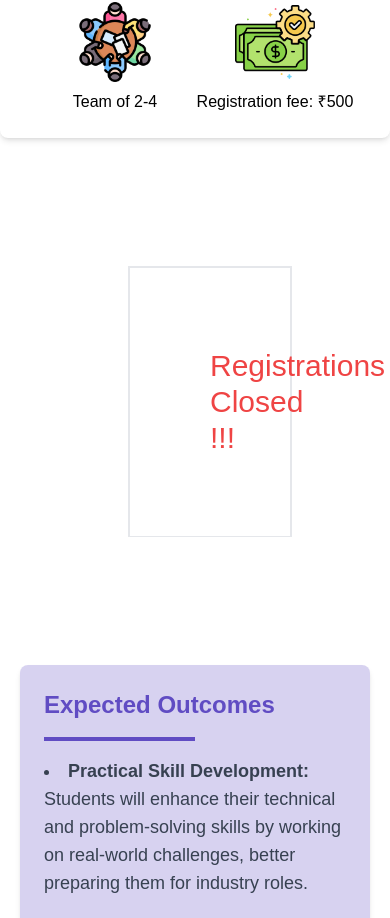
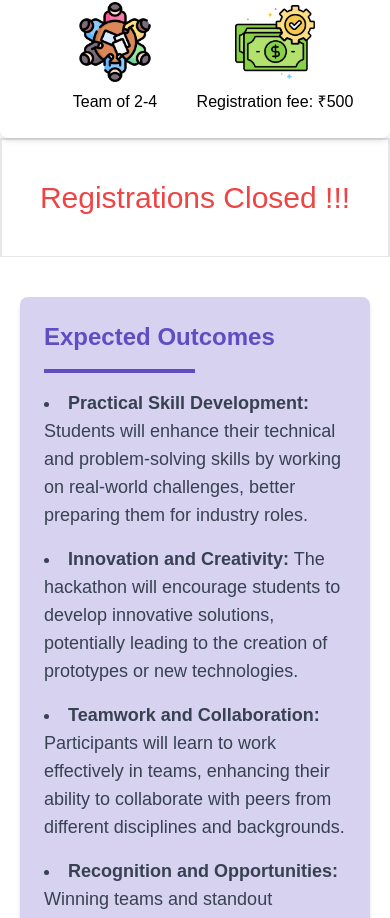
Before and after one commit to roshaneleshaddai/rdconclave, a Next.js app: page /hackathon in a window 390 px wide. Shown: the part 1894-2812 px from the top of the page. Built offline with nearby package versions, Linux system fonts and the light colour scheme; a web font is replaced by a local one.

Commit message:
Update page.jsx
responsiveness adjusted for registrations closed
--ng

```diff
--- a/app/hackathon/page.jsx
+++ b/app/hackathon/page.jsx
@@ -326,7 +326,7 @@ export default function Hackathon() {
             className="bg-[#604CC3]/25 shadow-md rounded-lg p-6 mt-10 w-1/2"
           >
             <h2 className="text-2xl md:text-4xl text-[#604CC3] font-semibold mb-4">Registration</h2>
-            <hr className="h-1 my-4 bg-[#604CC3] border-0 w-1/4" />
+            <hr className="h-1 my-4 bg-[#604CC3] border-0 lg:w-1/4 w-1/2" />
             <form className="space-y-4" onSubmit={handleSubmit}>
               <div>
                 <label className="block text-lg font-medium text-gray-700">Name</label>
@@ -412,7 +412,7 @@ export default function Hackathon() {
         </section>
  */}
         <section  id="registration-section">
-          <div className='text-bold lg:text-5xl text-3xl text-red-500 text-center border-2 border-b m-32  p-20'>Registrations Closed !!!</div>
+          <div className='text-bold lg:text-5xl text-3xl text-red-500 text-center border-2 border-b py-10'>Registrations Closed !!!</div>
         </section>
         {/* Expected Outcomes Section */}
         <motion.div
```
